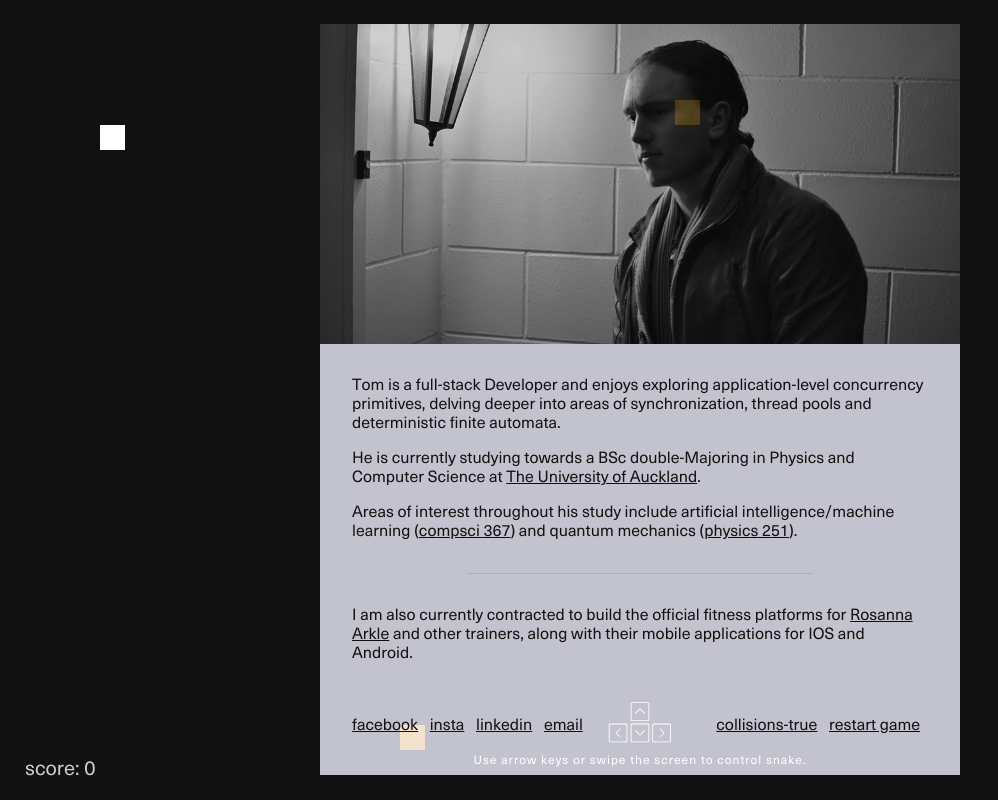
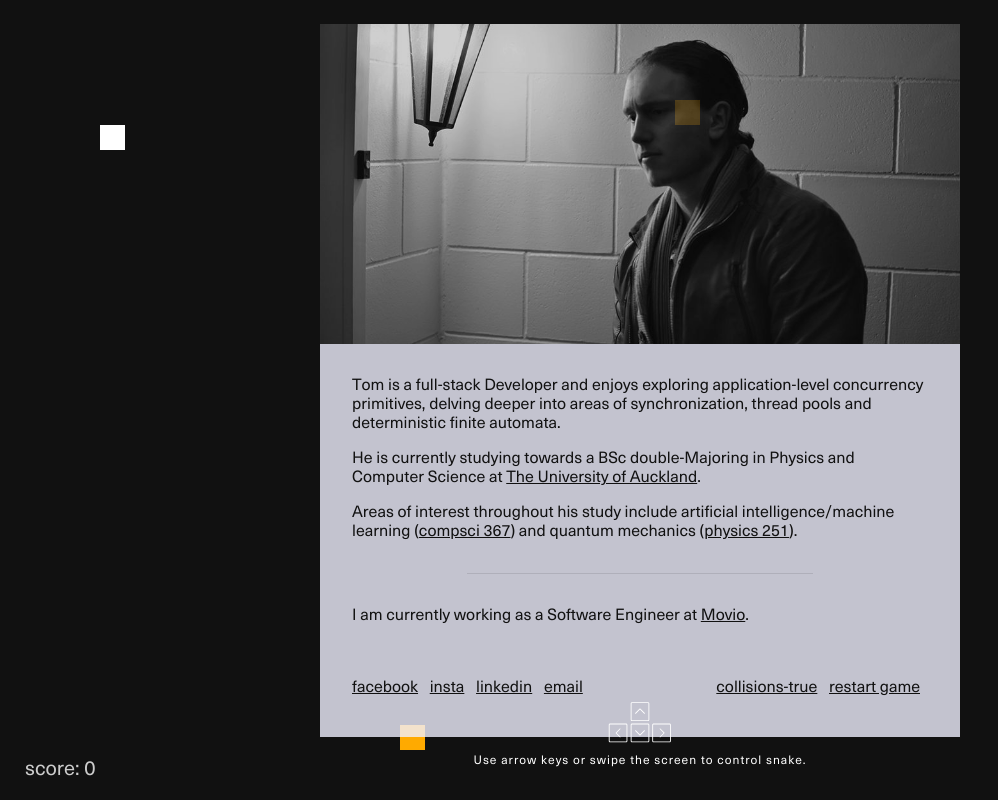
Before and after one commit to tomarrell/tomarrellcom, a plain HTML site: page index.html in a window 1280 px wide. Shown: the whole page, without its empty margins (0-998 px from the left). Drawn offline with nearby package versions, Linux system fonts and the light colour scheme.

Commit message:
Update job

```diff
--- a/index.html
+++ b/index.html
@@ -54,7 +54,7 @@
 		</p>
 		<hr>
 		<p>
-			I am also currently contracted to build the official fitness platforms for <a target="_blank" href="https://instagram.com/rosannaarkle">Rosanna Arkle</a> and other trainers, along with their mobile applications for IOS and Android.
+			I am currently working as a Software Engineer at <a target="_blank" href="http://movio.co">Movio</a>.
 		</p>
 
 		<p class="social">
```
